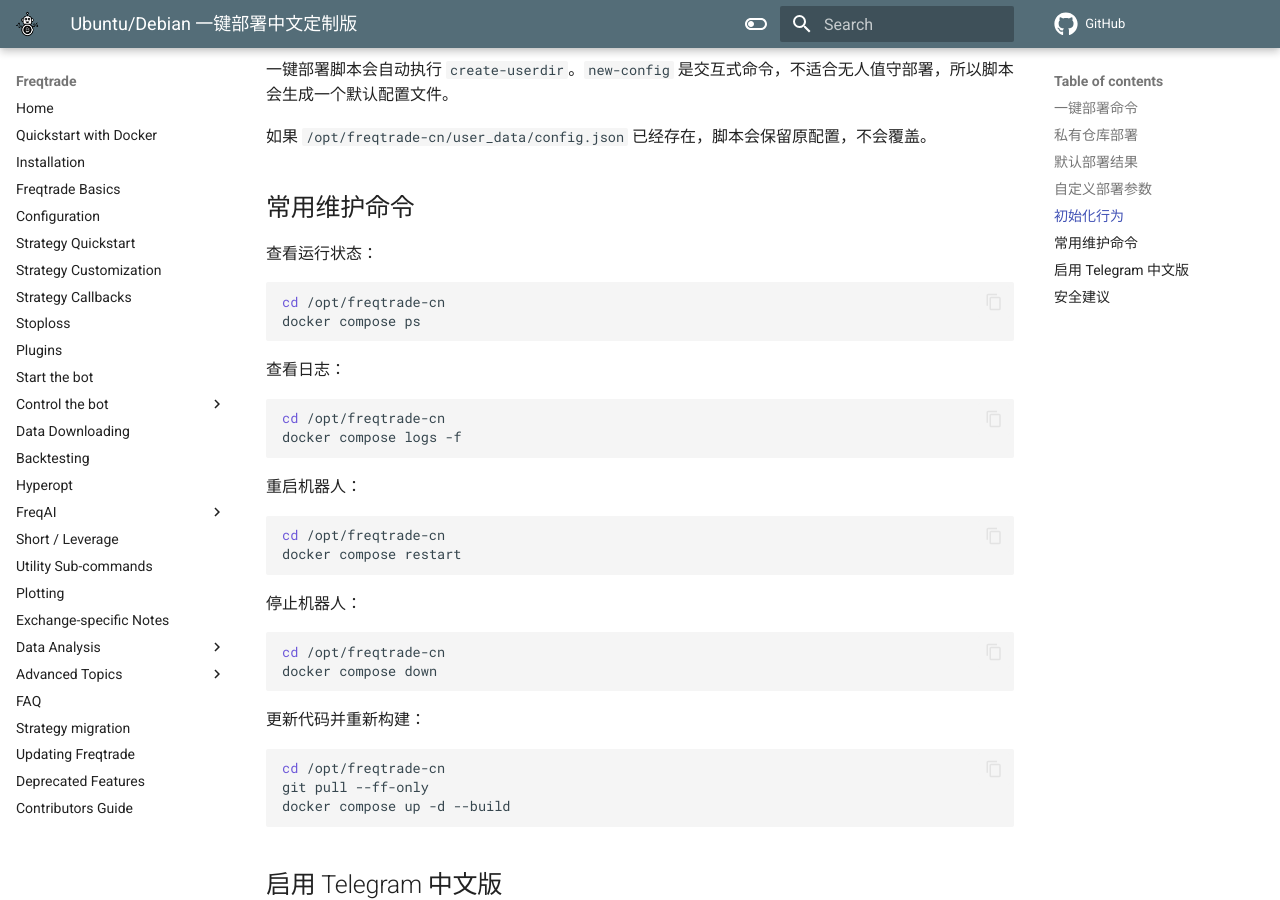
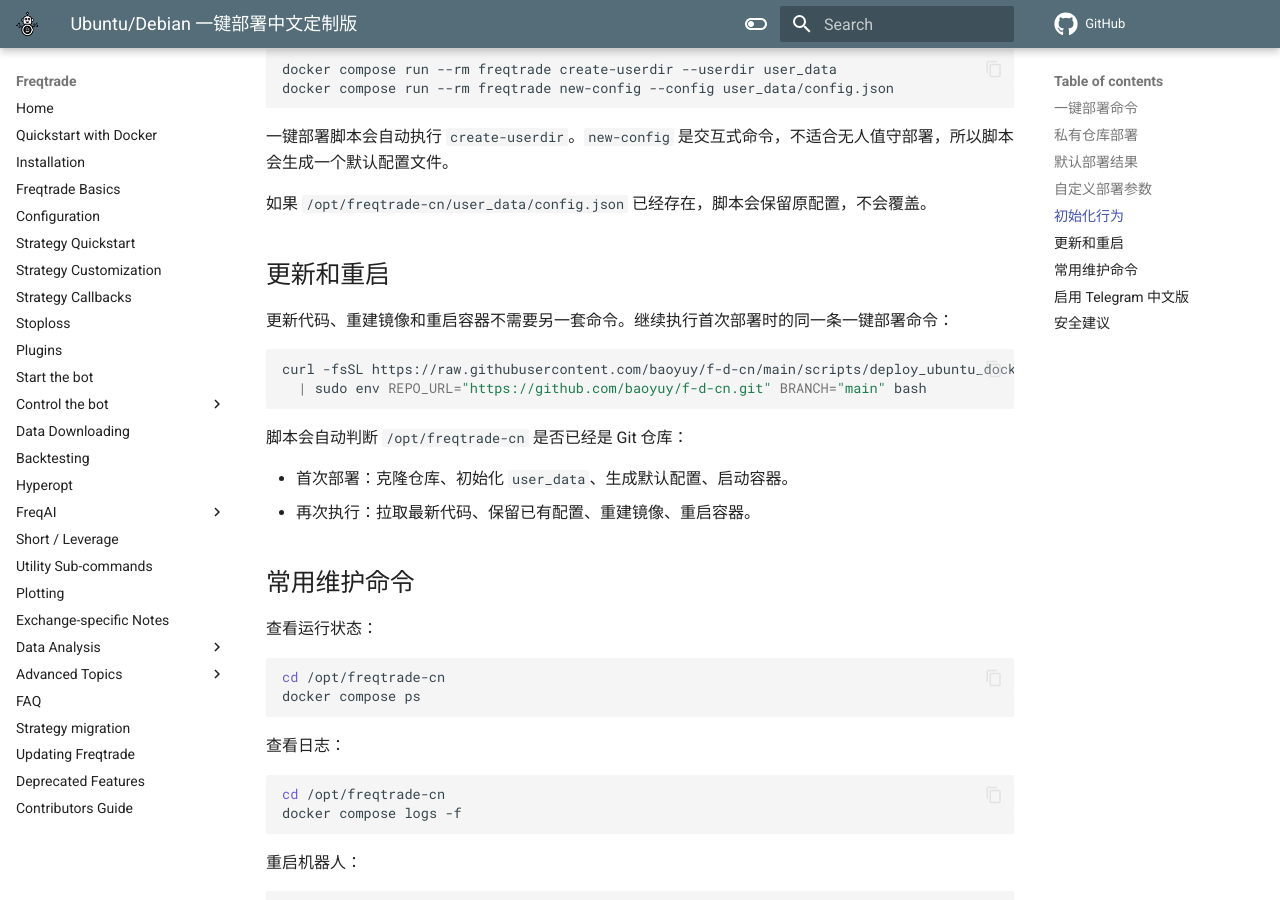
Before and after one commit to baoyuy/f-d-cn, an MkDocs documentation site: the page built from docs/deploy-one-command-zh.md, in a window 1280 px wide and 900 px high, scrolled down 2343 px. Built offline with MkDocs 1.6.1 and Material for MkDocs 9.7.7, drawn with Linux system fonts in a browser that asks for light colours; comment, search, counter and statistics services are not loaded; the version menu is left out; some of the changed text lies outside the part shown.

Commit message:
deploy: make one command handle updates

````diff
--- a/docs/deploy-one-command-zh.md
+++ b/docs/deploy-one-command-zh.md
@@ -15,6 +15,8 @@
 curl -fsSL https://raw.githubusercontent.com/baoyuy/f-d-cn/main/scripts/deploy_ubuntu_docker.sh \
   | sudo env REPO_URL="https://github.com/baoyuy/f-d-cn.git" BRANCH="main" bash
 ```
+
+这同一条命令同时负责首次部署和后续更新。已经部署过时，重复执行它会自动拉取最新代码、重建 Docker 镜像并重启容器；已有配置文件会保留，不会覆盖。
 
 这个命令会自动完成：
 
@@ -70,7 +72,7 @@
 参数说明：
 
 - `REPO_URL`：源码仓库地址。部署中文定制版时应指向本仓库，不要填官方原仓库。
-- `BRANCH`：部署分支，当前推荐使用 `main`。
+- `BRANCH`：部署分支，默认 `main`。
 - `INSTALL_DIR`：部署目录，默认 `/opt/freqtrade-cn`。
 - `API_PORT`：宿主机本地 API 端口，默认 `8080`。
 - `STRATEGY`：启动策略，默认 `SampleStrategy`。
@@ -88,6 +90,20 @@
 一键部署脚本会自动执行 `create-userdir`。`new-config` 是交互式命令，不适合无人值守部署，所以脚本会生成一个默认配置文件。
 
 如果 `/opt/freqtrade-cn/user_data/config.json` 已经存在，脚本会保留原配置，不会覆盖。
+
+## 更新和重启
+
+更新代码、重建镜像和重启容器不需要另一套命令。继续执行首次部署时的同一条一键部署命令：
+
+```bash
+curl -fsSL https://raw.githubusercontent.com/baoyuy/f-d-cn/main/scripts/deploy_ubuntu_docker.sh \
+  | sudo env REPO_URL="https://github.com/baoyuy/f-d-cn.git" BRANCH="main" bash
+```
+
+脚本会自动判断 `/opt/freqtrade-cn` 是否已经是 Git 仓库：
+
+- 首次部署：克隆仓库、初始化 `user_data`、生成默认配置、启动容器。
+- 再次执行：拉取最新代码、保留已有配置、重建镜像、重启容器。
 
 ## 常用维护命令
 
@@ -117,14 +133,6 @@
 ```bash
 cd /opt/freqtrade-cn
 docker compose down
-```
-
-更新代码并重新构建：
-
-```bash
-cd /opt/freqtrade-cn
-git pull --ff-only
-docker compose up -d --build
 ```
 
 ## 启用 Telegram 中文版
````
Also changed, not shown: README.md (+4 -0 lines), 1 other file.
